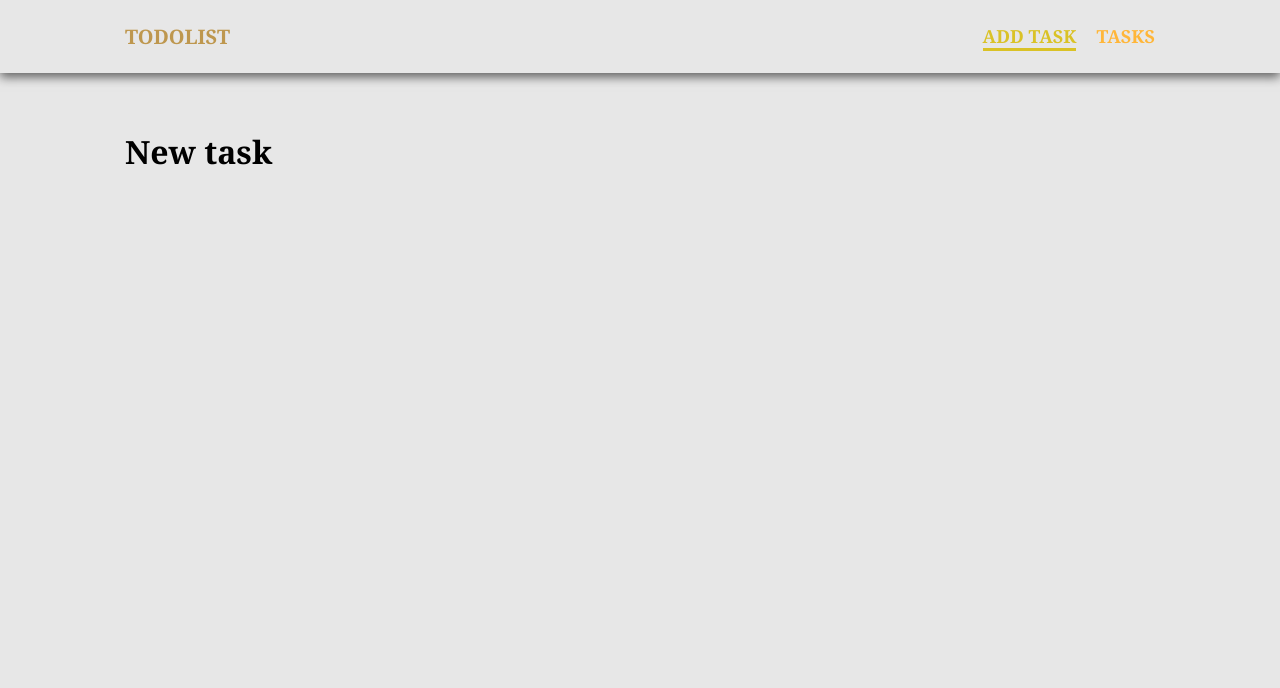
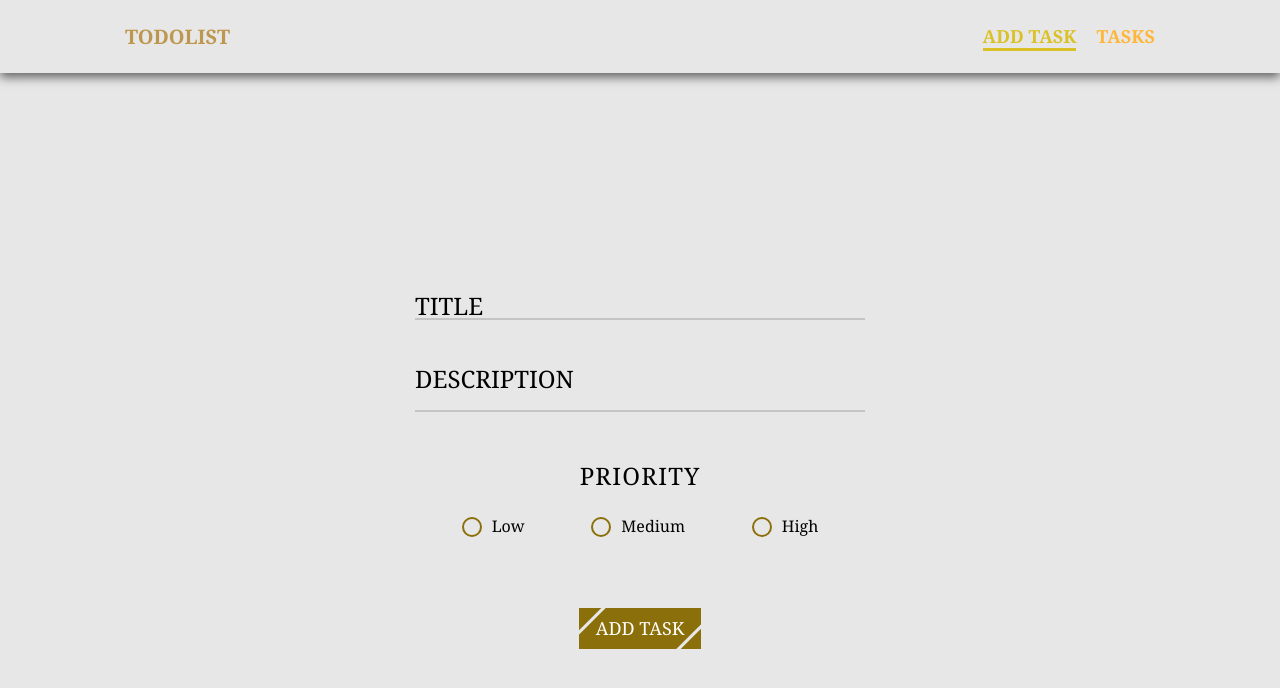
Before and after one commit to smysov/vue-todolist-app, a Vue app: page / in a window 1280 px wide. Shown: the top 688 px of the page. Built offline with nearby package versions, Linux system fonts and the light colour scheme.

Commit message:
feat: implemented adding task

```diff
--- a/src/pages/NewTask.vue
+++ b/src/pages/NewTask.vue
@@ -1,13 +1,258 @@
+/* eslint-disable no-alert */
 <template>
-  <div class="wrapper__content wrapper__content_fixed">
+  <div class="wrapper__content">
     <section class="section">
       <div class="container">
-        <h1 class="title">New task</h1>
+        <form novalidate autocomplete="off" class="add-task" @submit.prevent="addTask">
+          <div class="add-task__group">
+            <input type="text" id="title" required="" v-model="task.title" />
+            <label class="add-task__title" for="title">Title</label>
+          </div>
+          <div class="add-task__group">
+            <textarea id="description" required="" v-model="task.descr"></textarea>
+            <label class="add-task__title" for="description">Description</label>
+          </div>
+          <p>Priority</p>
+          <div class="add-task__group add-task__group_row">
+            <div class="add-task__row">
+              <input
+                class="add-task__radio"
+                type="radio"
+                name="priority"
+                id="low"
+                value="low"
+              />
+              <label class="add-task__radio-title" for="low">Low</label>
+            </div>
+            <div class="add-task__row">
+              <input
+                class="add-task__radio"
+                type="radio"
+                name="priority"
+                id="medium"
+                value="medium"
+              />
+              <label class="add-task__radio-title" for="medium">Medium</label>
+            </div>
+            <div class="add-task__row">
+              <input
+                class="add-task__radio"
+                type="radio"
+                name="priority"
+                id="High"
+                value="High"
+              />
+              <label class="add-task__radio-title" for="High">High</label>
+            </div>
+          </div>
+          <div class="add-task__group">
+            <button class="add-task__button button">Add task</button>
+          </div>
+        </form>
       </div>
     </section>
   </div>
 </template>
 
 <script>
-export default {};
+export default {
+  data() {
+    return {
+      task: {
+        title: '',
+        descr: '',
+      },
+    };
+  },
+  methods: {
+    addTask() {
+      const { title, descr } = this.task;
+      if (!title) {
+        return;
+      }
+
+      this.$store.dispatch('addTask', {
+        id: Math.random()
+          .toString(32)
+          .toLowerCase()
+          .slice(2, 9),
+        title,
+        descr,
+        date: new Date(Date.now()).toLocaleString(),
+      });
+
+      this.task.title = '';
+      this.task.descr = '';
+    },
+  },
+};
 </script>
+
+<style lang="scss" scoped>
+.wrapper__content {
+  display: flex;
+  justify-content: center;
+  flex-direction: column;
+  min-height: 100vh;
+}
+.message {
+  color: crimson;
+  text-align: center;
+  font-weight: 700;
+  margin-bottom: 20px;
+}
+.add-task {
+  display: flex;
+  flex-direction: column;
+  align-items: center;
+  text-align: center;
+  row-gap: 50px;
+  max-width: 500px;
+  margin: 0 auto;
+  &__group {
+    position: relative;
+    display: flex;
+    flex-direction: column;
+    row-gap: 10px;
+    width: 90%;
+    &_row {
+      flex-direction: row;
+      justify-content: center;
+      column-gap: 20px;
+      @media (min-width: 480px) {
+        justify-content: space-around;
+      }
+      @media (min-width: 768px) {
+        justify-content: space-evenly;
+      }
+    }
+  }
+  &__row {
+    display: flex;
+    column-gap: 5px;
+    align-items: center;
+  }
+  &__title {
+    position: absolute;
+    top: -5px;
+    font-size: 18px;
+    font-weight: 500;
+    pointer-events: none;
+    transition: 0.5s;
+    text-transform: uppercase;
+    @media (min-width: 768px) {
+      font-size: 22px;
+    }
+    @media (min-width: 1100px) {
+      font-size: 24px;
+    }
+  }
+  &__button {
+    position: relative;
+    font-size: 18px;
+    text-transform: uppercase;
+    color: #fff;
+    padding: 8px 15px;
+    background-color: #8b6f0a;
+    align-self: center;
+    border: 2px solid transparent;
+    outline-offset: 5px;
+    outline-color: #8b6f0a;
+    cursor: pointer;
+    transition: 0.5s linear;
+
+    &::before,
+    &::after {
+      position: absolute;
+      content: '';
+      width: 3px;
+      height: 50px;
+      background-color: #e7e7e7;
+    }
+
+    &::before {
+      top: -15px;
+      left: 9px;
+      transform: rotate(45deg);
+    }
+
+    &::after {
+      bottom: -18px;
+      right: 10px;
+      transform: rotate(45deg);
+    }
+    &:hover {
+      background-color: #237c08;
+    }
+  }
+}
+.add-task {
+  &__radio {
+    position: absolute;
+    clip: rect(0 0 0 0);
+    width: 1px;
+    height: 1px;
+    margin: -1px;
+  }
+  &__radio-title {
+    position: relative;
+    padding-left: 30px;
+    cursor: pointer;
+    &::before {
+      content: '';
+      position: absolute;
+      left: 0;
+      width: 20px;
+      height: 20px;
+      border: 2px solid #8b6f0a;
+      border-radius: 50%;
+    }
+    &::after {
+      content: '';
+      position: absolute;
+      left: 5px;
+      top: 5px;
+      width: 10px;
+      height: 10px;
+      border-radius: 50%;
+      background-color: #8b6f0a;
+      transform: scale(0);
+      transition: 0.5s;
+    }
+  }
+  &__radio:checked + .add-task__radio-title::after {
+    transform: scale(1);
+  }
+}
+input,
+textarea {
+  border: none;
+  padding: 0 0 3px 10px;
+  border-bottom: 2px solid #c5c4c4;
+  outline: none;
+  background-color: transparent;
+  &:focus,
+  &:valid {
+    border-color: #8b6f0a;
+    & ~ label {
+      top: -23px;
+    }
+  }
+}
+textarea {
+  resize: none;
+}
+
+p {
+  font-size: 18px;
+  text-transform: uppercase;
+  letter-spacing: 1.2px;
+
+  @media (min-width: 768px) {
+    font-size: 22px;
+  }
+  @media (min-width: 1100px) {
+    font-size: 24px;
+  }
+}
+</style>
--- a/src/store/index.js
+++ b/src/store/index.js
@@ -38,8 +38,17 @@ export default new Vuex.Store({
       },
     ],
   },
-  mutations: {},
-  actions: {},
+  mutations: {
+    addTask(state, payload) {
+      state.tasks.push(payload);
+      console.log(state.tasks);
+    },
+  },
+  actions: {
+    addTask({ commit }, payload) {
+      commit('addTask', payload);
+    },
+  },
   getters: {
     getTasks(state) {
       return state.tasks;
```
